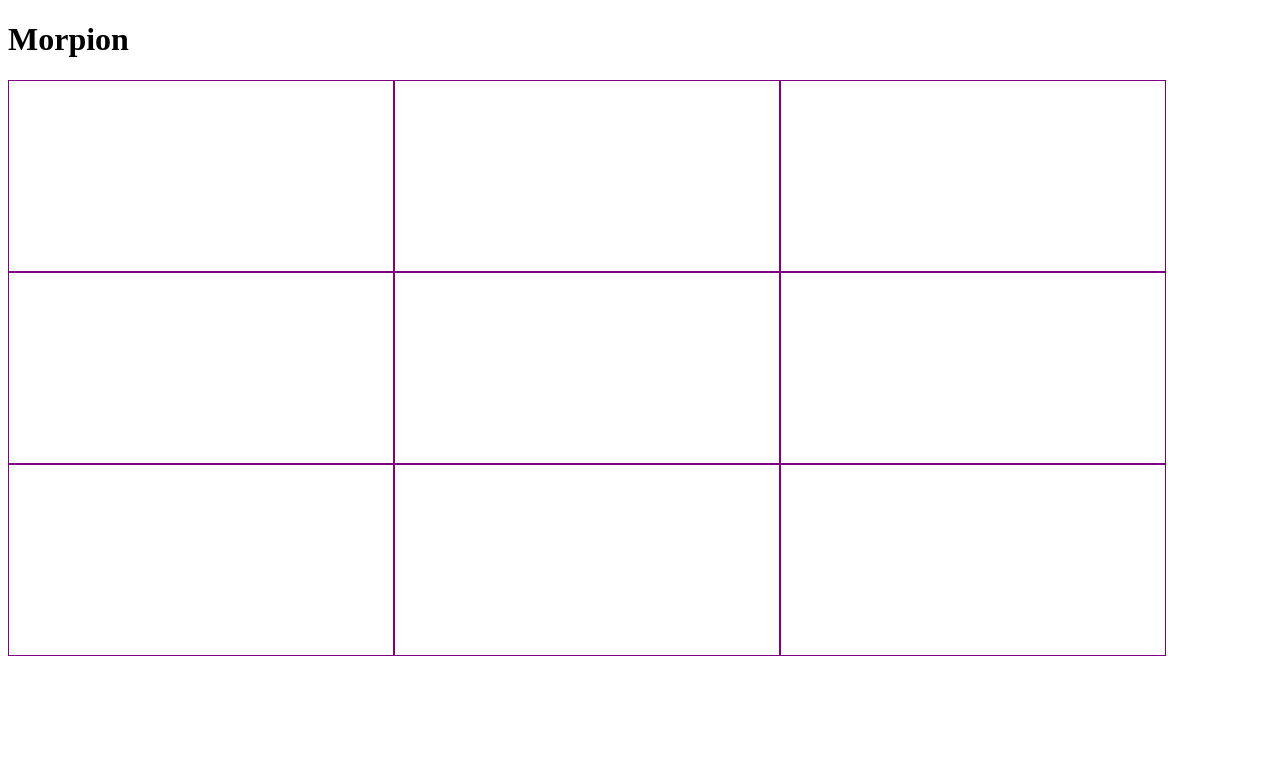
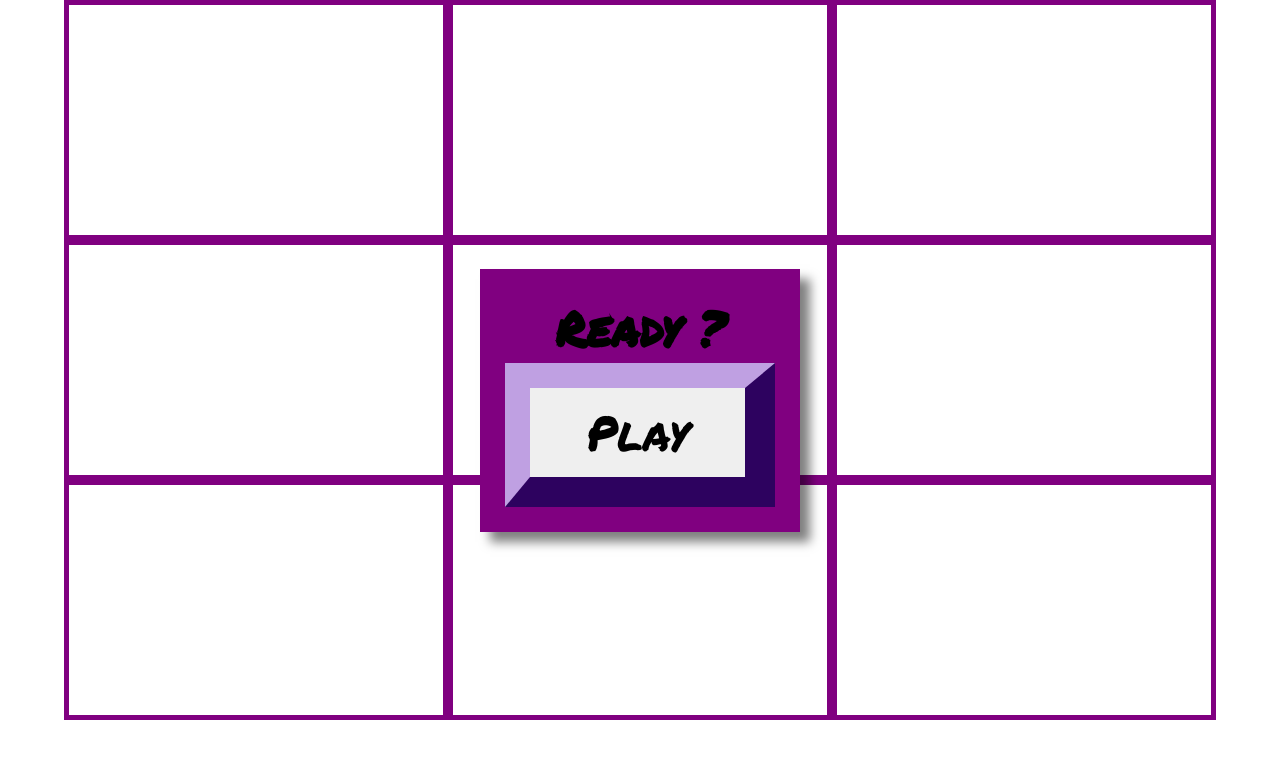
Before and after one commit to sarah-Dm/morpion, a website: page index.html in a window 1280 px wide. Drawn offline with Linux system fonts and the light colour scheme.

Commit message:
avec css

```diff
--- a/index.html
+++ b/index.html
@@ -4,12 +4,18 @@
     <meta charset="UTF-8" />
     <meta http-equiv="X-UA-Compatible" content="IE=edge" />
     <meta name="viewport" content="width=device-width, initial-scale=1.0" />
+    <link rel="preconnect" href="https://fonts.gstatic.com">
+<link href="https://fonts.googleapis.com/css2?family=Permanent+Marker&display=swap" rel="stylesheet">
     <link rel="stylesheet" href="style.css"></link>
     <title>Document</title>
   </head>
   <body>
-    <h1>Morpion</h1>
     <main>
+        <div class="pop_up">
+            <h2>Ready ?</h2>
+            <button>Play</button>
+        </div>
+        <div id="grid">
             <section>
                 <div class="box"></div>
                 <div class="box"></div>
@@ -25,6 +31,7 @@
                 <div class="box"></div>
                 <div class="box"></div>
             </section>
+        </div>
     </main>
     <script src="index.js"></script>
   </body>
--- a/index.js
+++ b/index.js
@@ -1,4 +1,13 @@
-const $boxes = document.querySelectorAll('div');
+const $boxes = document.querySelectorAll('.box');
+
+//commencer le jeu au click sur "Play"
+const $startButton = document.querySelector('button');
+const $pop_up = document.querySelector('.pop_up');
+const startGame = () => {
+  $pop_up.classList.remove('pop_up');
+  $pop_up.classList.add('remove');
+};
+$startButton.addEventListener('click', () => startGame());
 
 //cocher alternativement avec une croix ou un rond
 //1- fixer une variable qui compte le nbre de fois où on appelle la fonction
--- a/style.css
+++ b/style.css
@@ -1,17 +1,32 @@
-main {
-  width: 100vw;
-  height: 80vh;
+* {
+  box-sizing: border-box;
+  margin: 0;
+  font-family: 'Permanent Marker', cursive;
 }
 
-main section {
+main {
+  height: 100vh;
+  display: flex;
+  justify-content: center;
+  align-items: center;
+  font-family: inherit;
+}
+
+#grid {
+  width: 100%;
+  height: 100%;
+}
+
+#grid section {
   width: 100%;
   height: 30%;
   display: flex;
   flex-direction: row;
+  justify-content: center;
 }
 
-main section > div {
-  border: 1px solid purple;
+#grid section > div {
+  border: 5px solid purple;
   width: 30%;
   display: flex;
   justify-content: center;
@@ -25,3 +40,40 @@ main section > div {
 .box div {
   font-size: 60px;
 }
+
+.pop_up {
+  position: absolute;
+  background-color: purple;
+  display: flex;
+  flex-direction: column;
+  justify-content: center;
+  align-items: center;
+  width: 25%;
+  min-height: 25%;
+  box-shadow: 10px 10px 10px rgba(0, 0, 0, 0.5);
+  font-size: 2em;
+  padding: 25px;
+}
+
+.pop_up h2 {
+  text-align: center;
+}
+
+button {
+  padding: 10px;
+  font-size: 1.5em;
+  width: 100%;
+  border: 30px solid rgb(191, 160, 226);
+  border-bottom-color: rgb(45, 2, 95);
+  border-right-color: rgb(45, 2, 95);
+  border-width: 25px 30px 30px 25px;
+}
+
+button:active {
+  box-shadow: 1px 3px 10px 1px rgba(0, 0, 0, 0.3);
+  transform: perspective(100px) translateZ(-5px);
+}
+
+.remove {
+  display: none;
+}
```
Lines whose indentation alone changed are shown as unchanged.
